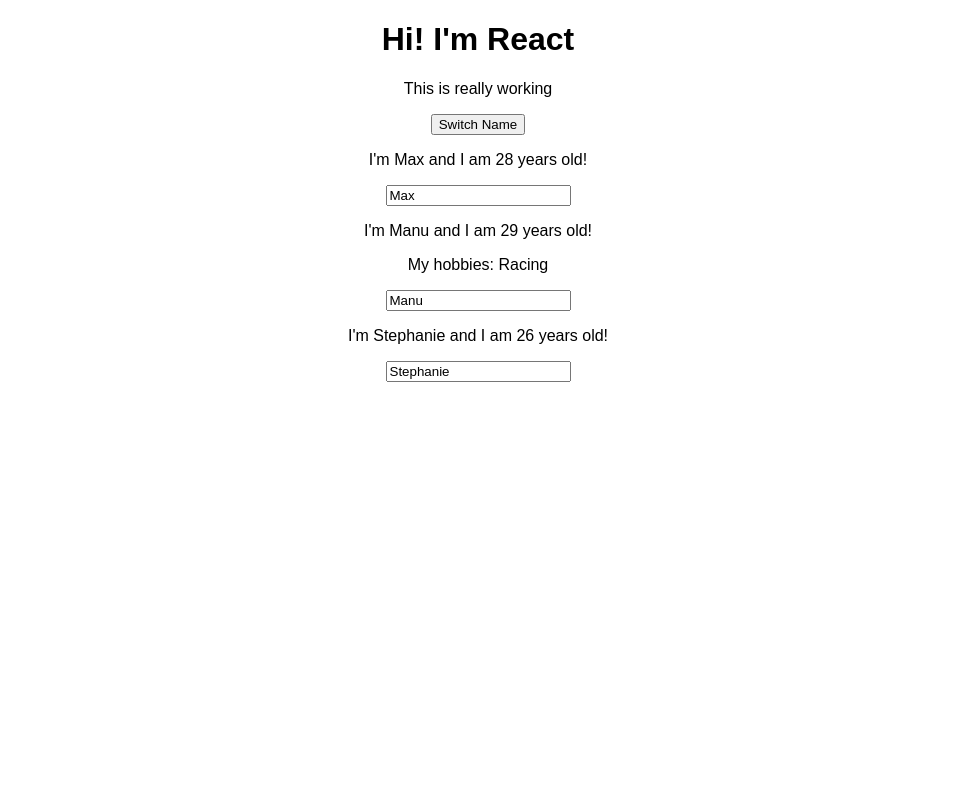
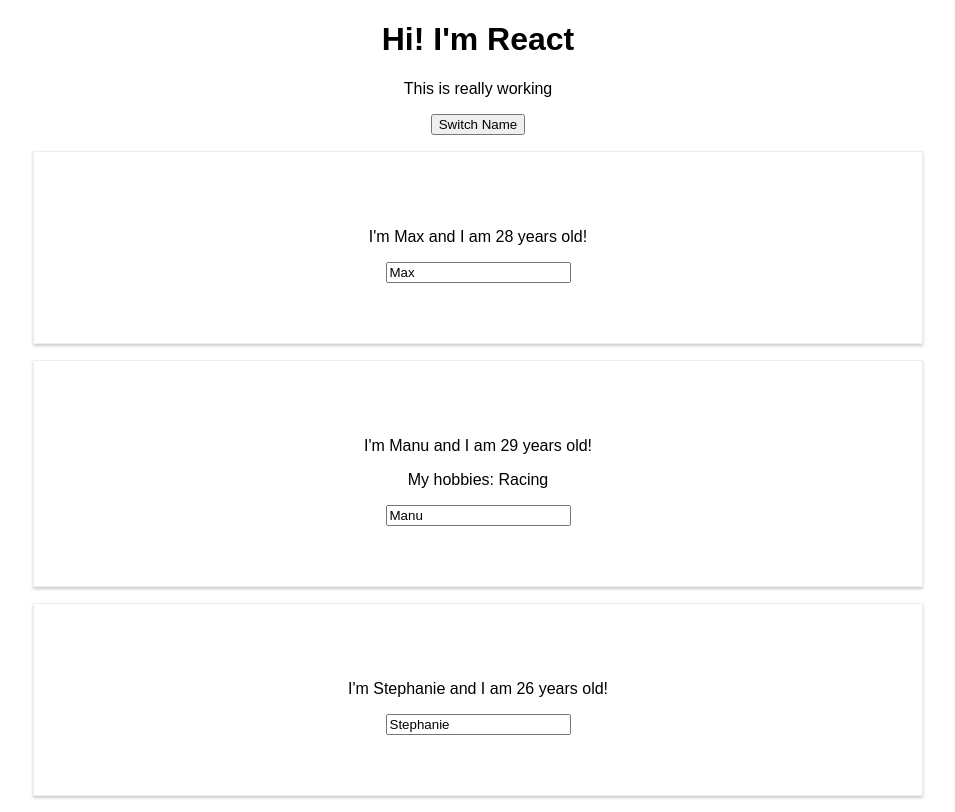
Before and after one commit to mmjosedaniel/react-the-complete-guide-section-3, a React (Create React App) app in the folder react-complete-gide/: page / in a window 1280 px wide. Shown: the whole page, without its empty margins (162-1117 px from the left). Built offline with nearby package versions, Linux system fonts and the light colour scheme.

Commit message:
48. Adding Styling with Stylesheet

```diff
--- /dev/null
+++ b/react-complete-gide/src/Person/Person.css
@@ -0,0 +1,8 @@
+.Person {
+    width: 60%;
+    margin: 16px auto;
+    border: 1px solid #eee;
+    box-shadow: 0 2px 3px #ccc;
+    padding: 60px;
+    text-align: center;
+}
--- a/react-complete-gide/src/Person/Person.js
+++ b/react-complete-gide/src/Person/Person.js
@@ -1,8 +1,10 @@
 import React from 'react';
+
+import './Person.css';
 
 const person = (props) => {
     return (
-        <div>
+        <div className="Person">
             <p onClick={props.click}>I'm {props.name} and I am {props.age} years old!</p>
             <p>{props.children}</p>
             <input type="text" onChange={props.changed} value={props.name} />
```
